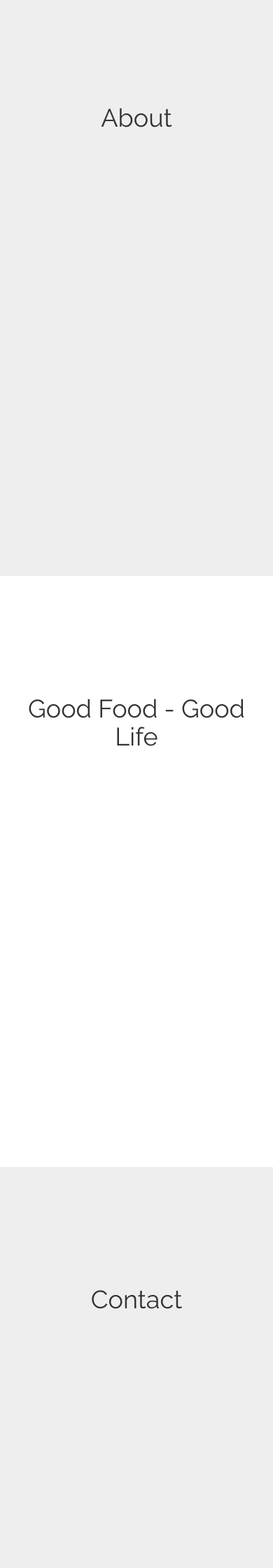
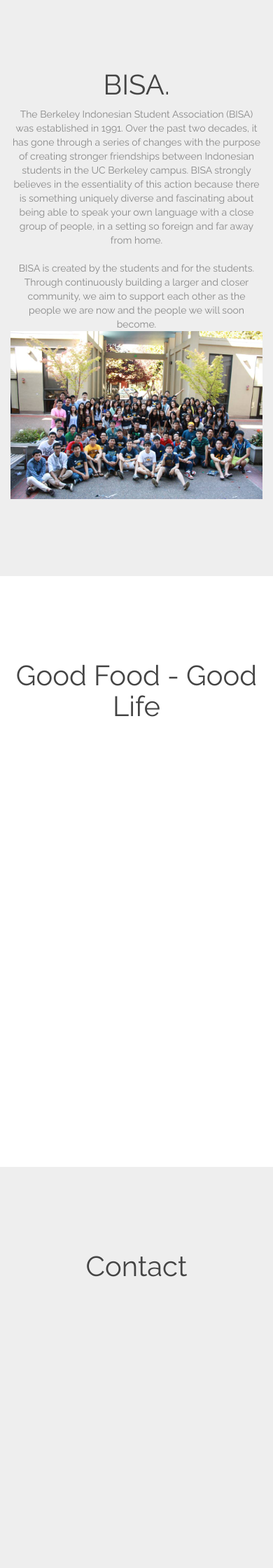
Before and after one commit to bernardusbilly/bernardusbilly.github.io, a PHP site: page /BISA2/index.html in a window 390 px wide. Shown: the part 314-2554 px from the top of the page at 70% size. Run offline with PHP 8.4, Linux system fonts and the light colour scheme.

Commit message:
Update
- changes to layout of /BISA2 page

```diff
--- a/BISA2/index.html
+++ b/BISA2/index.html
@@ -34,7 +34,7 @@
 <body id="page-top" data-spy="scroll" data-target=".navbar-fixed-top">
 
     <!-- Navigation -->
-    <nav class="navbar navbar-default navbar-fixed-top" role="navigation" style="background: rgba(0,0,0,0.7);">
+    <nav class="navbar navbar-default navbar-fixed-top" role="navigation" style="background: rgba(0, 50 ,98, 0.9);">
         <div class="container">
             <div class="navbar-header page-scroll">
                 <button type="button" class="navbar-toggle" data-toggle="collapse" data-target=".navbar-ex1-collapse">
@@ -73,7 +73,7 @@
     <section id="intro" class="intro-section">
         <div class="row">
             <div class="col-lg-12">
-                <div id="photoset-frame" style="top: -150px;">
+                <div id="photoset-frame">
                     <img id="background" src="resources/img/bisa.jpg" style="position: relative; width: 100%; opacity: 1;"></img>
                     <img id="background-bw" src="resources/img/bisa-bw.jpg" style="position: absolute; width: 100%; opacity: 0; top: 0; left: 0;"></img>
                     <img id="richard-photo" class="photo" shift="0" src="resources/img/richard.jpg">
@@ -157,8 +157,15 @@
     <section id="about" class="about-section">
         <div class="container">
             <div class="row">
-                <div class="col-lg-12">
-                    <h1>About</h1>
+                <div class="col-lg-8">
+                    <div class="h1">BISA.</div>
+                    The Berkeley Indonesian Student Association (BISA) was established in 1991. Over the past two decades, it has gone through a series of changes with the purpose of creating stronger friendships between Indonesian students in the UC Berkeley campus. BISA strongly believes in the essentiality of this action because there is something uniquely diverse and fascinating about being able to speak your own language with a close group of people, in a setting so foreign and far away from home.
+
+                    <br><br>
+                    BISA is created by the students and for the students. Through continuously building a larger and closer community, we aim to support each other as the people we are now and the people we will soon become.
+                </div>
+                <div class="col-lg-4" style="vertical-align: middle;">
+                    <img src="resources/img/bisa_2013.jpg" style="width: 100%;">
                 </div>
             </div>
         </div>
@@ -169,7 +176,7 @@
         <div class="container">
             <div class="row">
                 <div class="col-lg-12">
-                    <h1>Good Food - Good Life</h1>
+                    <div class="h1">Good Food - Good Life</div>
                 </div>
             </div>
         </div>
@@ -180,7 +187,7 @@
         <div class="container">
             <div class="row">
                 <div class="col-lg-12">
-                    <h1>Contact</h1>
+                    <div class="h1">Contact</div>
                 </div>
             </div>
         </div>
--- a/BISA2/resources/css/bisa-responsive.css
+++ b/BISA2/resources/css/bisa-responsive.css
@@ -11,13 +11,13 @@
 		padding: 5px 8px;
 	}
 	.info {
-		line-height: 7px;
+		line-height: 6px;
 	}
 	.name {
-		font-size: 12px;
+		font-size: 10px;
 	}
 	.position {
-		font-size: 5px;
+		font-size: 4px;
 	}
 }
 @media (min-width: 768px) and (max-width: 991px) {
@@ -47,7 +47,7 @@
 		top: 15%;
 	}
 	#photoset-info > .info {
-		font-size: 12px;
+		font-size: 10px;
 		padding: 10px 15px;
 	}
 	.info {
@@ -61,10 +61,10 @@
 	#photoset-info {
 		width: 800px;
 		height: 95px;
-		top: 15%;
+		top: 18%;
 	}
 	#photoset-info > .info {
-		font-size: 14px;
+		font-size: 12px;
 		padding: 10px 20px;
 	}
 }
--- a/BISA2/resources/css/bisa.css
+++ b/BISA2/resources/css/bisa.css
@@ -116,3 +116,7 @@
 .navbar-default .navbar-nav>li>a:hover {
 	color: #FFF;
 }
+.h1 {
+	font-size: 40px;
+	color: #444;
+}
--- a/BISA2/resources/css/scrolling-nav.css
+++ b/BISA2/resources/css/scrolling-nav.css
@@ -33,28 +33,28 @@
 
 .intro-section {
     height: 100%;
-    padding-top: 150px;
     text-align: center;
     background: #fff;
 }
 
 .about-section {
     height: 100%;
-    padding-top: 150px;
+    padding-top: 100px;
     text-align: center;
     background: #eee;
+    color: #888;
 }
 
 .services-section {
     height: 100%;
-    padding-top: 150px;
+    padding-top: 100px;
     text-align: center;
     background: #fff;
 }
 
 .contact-section {
     height: 100%;
-    padding-top: 150px;
+    padding-top: 100px;
     text-align: center;
     background: #eee;
 }
```
Also changed, not shown: other parts of BISA2/resources/css/bisa.css (+11 -11 lines), BISA2/resources/img/bisa-30years.jpg (added), BISA2/resources/img/bisa_2013.jpg (added).
